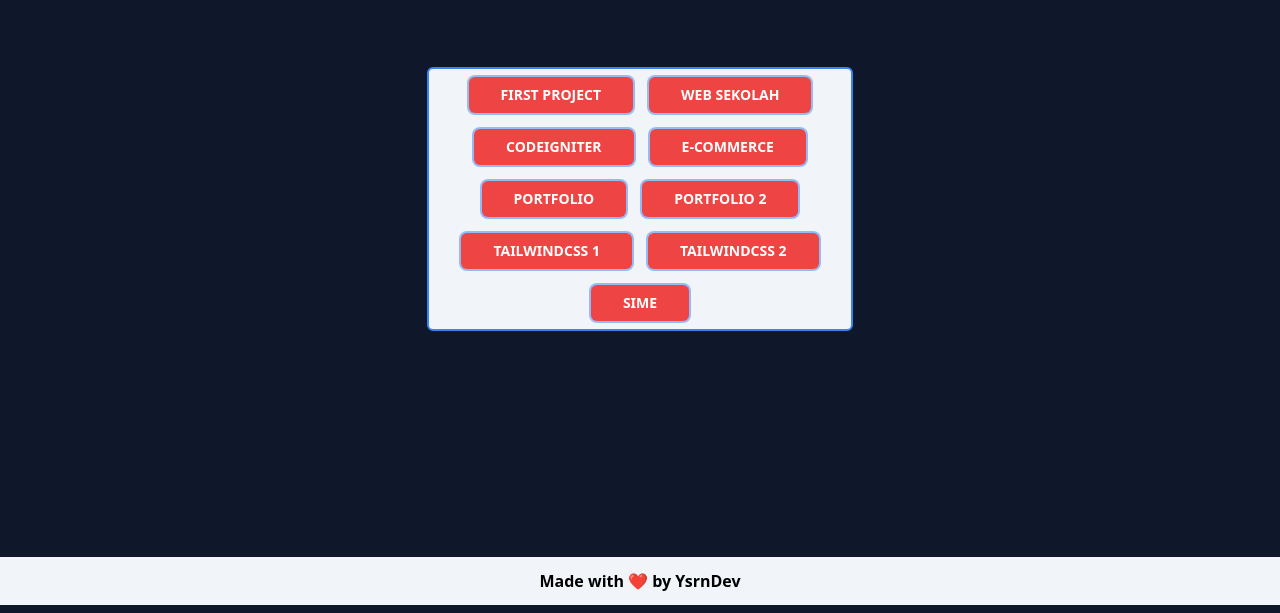
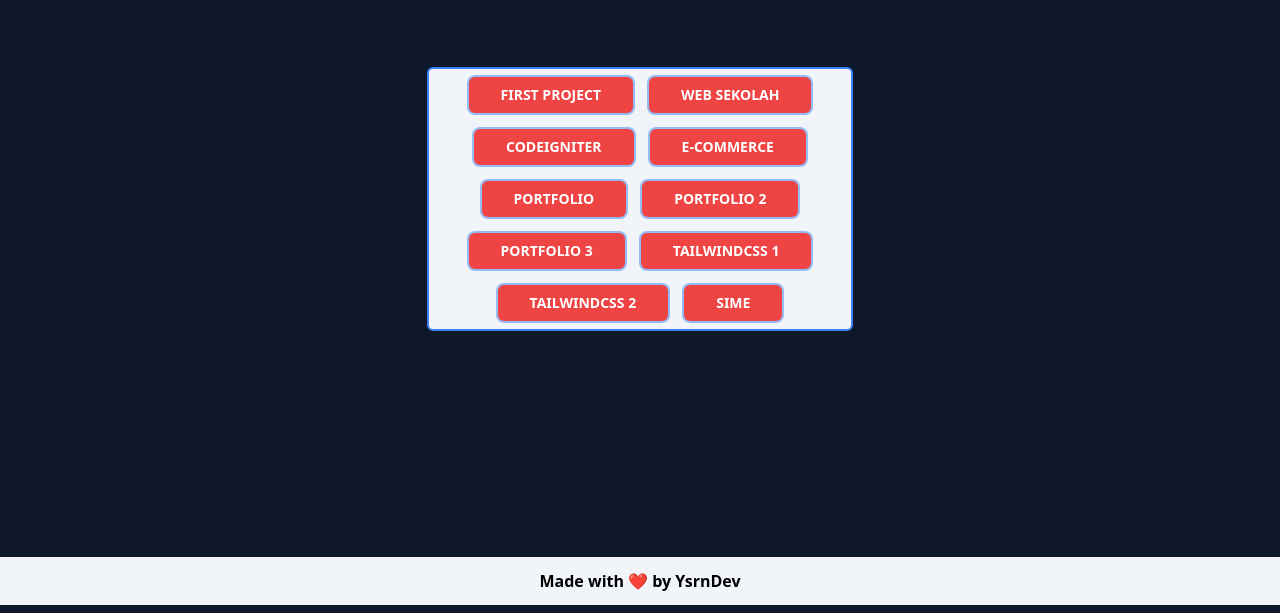
Before and after one commit to YsrnDev/ysrndev.github.io, a plain HTML site: page index.html in a window 1280 px wide. Shown: the part 187-800 px from the top of the page. Drawn offline with nearby package versions, Linux system fonts and the light colour scheme.

Commit message:
Update index.html

```diff
--- a/index.html
+++ b/index.html
@@ -30,6 +30,8 @@
                     class="text-white text-sm font-bold text-center bg-red-500 rounded-md py-2 px-8 ring-2  hover:bg-red-700 hover:ring-blue-500 active:bg-red-900 transition duration-300 uppercase">Portfolio</a>
                  <a href="https://ysrndev.site/portfolio-tailwind-css/" target="_blank"
                     class="text-white text-sm font-bold text-center bg-red-500 rounded-md py-2 px-8 ring-2  hover:bg-red-700 hover:ring-blue-500 active:bg-red-900 transition duration-300 uppercase">Portfolio 2</a>
+                 <a href="https://ysrndev.site/simple-portfolio/" target="_blank"
+                    class="text-white text-sm font-bold text-center bg-red-500 rounded-md py-2 px-8 ring-2  hover:bg-red-700 hover:ring-blue-500 active:bg-red-900 transition duration-300 uppercase">Portfolio 3</a>
                 <a href="http://ysrndev.site/tailwindcss1/" target="_blank"
                     class="text-white text-sm font-bold text-center bg-red-500 rounded-md py-2 px-8 ring-2  hover:bg-red-700 hover:ring-blue-500 active:bg-red-900 transition duration-300 uppercase">Tailwindcss
                     1</a>
```
